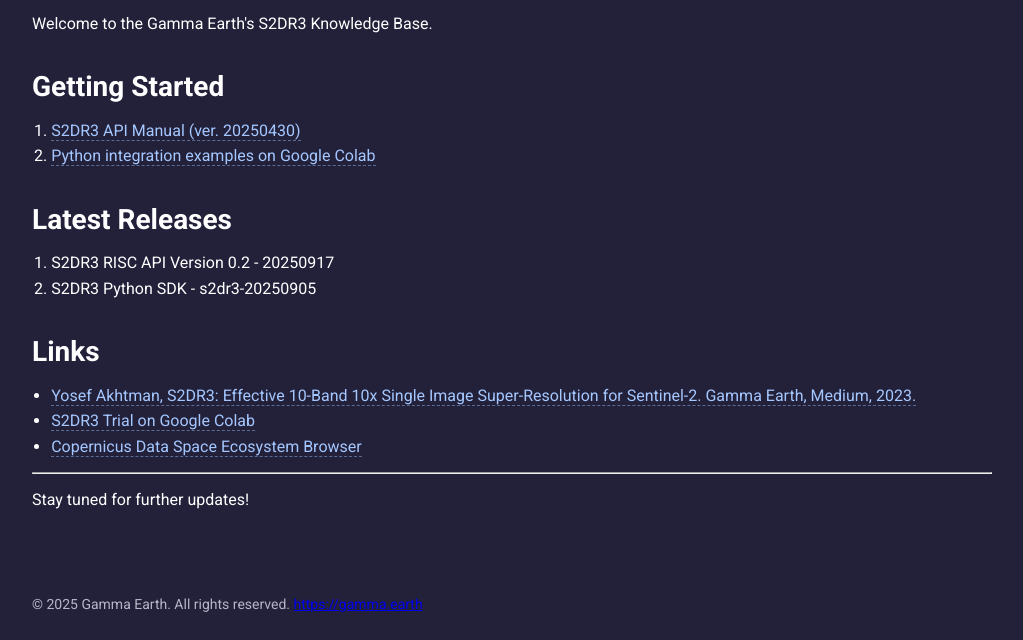
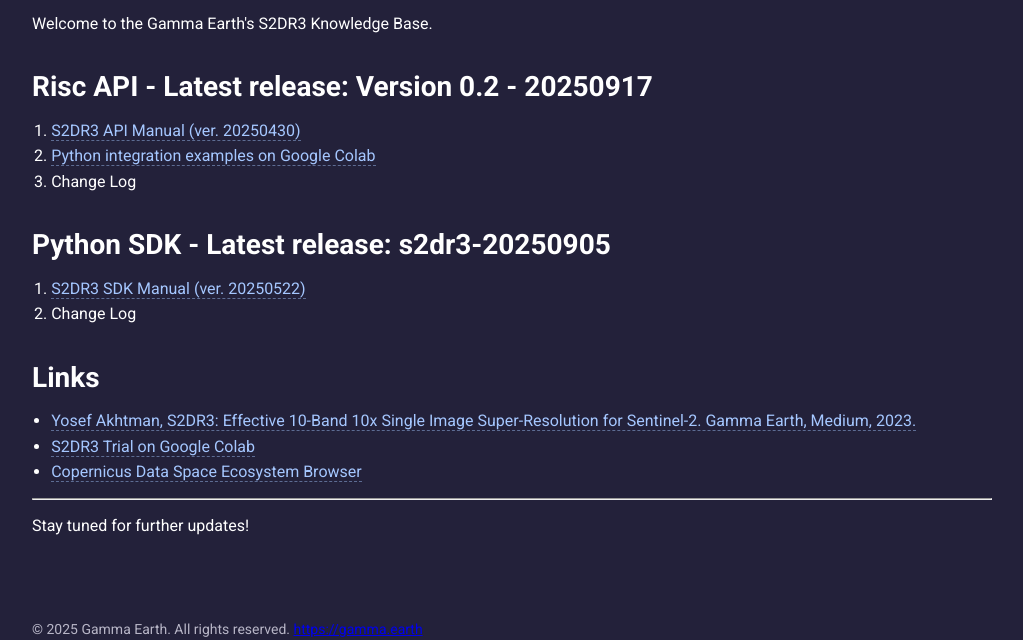
Before and after one commit to gamayos/gamma-earth-api, a plain HTML site: page docs/index.html in a window 1280 px wide. Shown: the part 198-838 px from the top of the page, without its empty margins (128-1151 px from the left). Before the commit the page ends 813 px from the top, so only its background shows below. Drawn offline with Linux system fonts and the light colour scheme.

Commit message:
Update release information in index.html

```diff
--- a/docs/index.html
+++ b/docs/index.html
@@ -33,17 +33,17 @@
       </div>
       -->
 
-      <h2>Getting Started</h2>
+      <h2>Risc API - Latest release: Version 0.2 - 20250917</h2>
       <ol>
         <li><a href="S2DR3-API-README-20250430.html">S2DR3 API Manual (ver. 20250430)</a></li>
         <li><a href="https://colab.research.google.com/drive/1Jz6P5cRnI6u9flM_Q6u9aKaTNyLqBKUI" target="_blank">Python integration examples on Google Colab</a></li>
-        <!-- <li><a href="#">FAQ</a></li> -->
+        <li>Change Log</li>
       </ol>
 
-      <h2>Latest Releases</h2>
+      <h2>Python SDK - Latest release: s2dr3-20250905</h2>
       <ol>
-        <li>S2DR3 RISC API Version 0.2 - 20250917</li>
-        <li>S2DR3 Python SDK - s2dr3-20250905</li>
+        <li><a href="S2DR3-SDK-README-20250522.html">S2DR3 SDK Manual (ver. 20250522)</a></li>
+        <li>Change Log</li>
       </ol>
 
       <!-- <h2>Example Code Block</h2>
```
